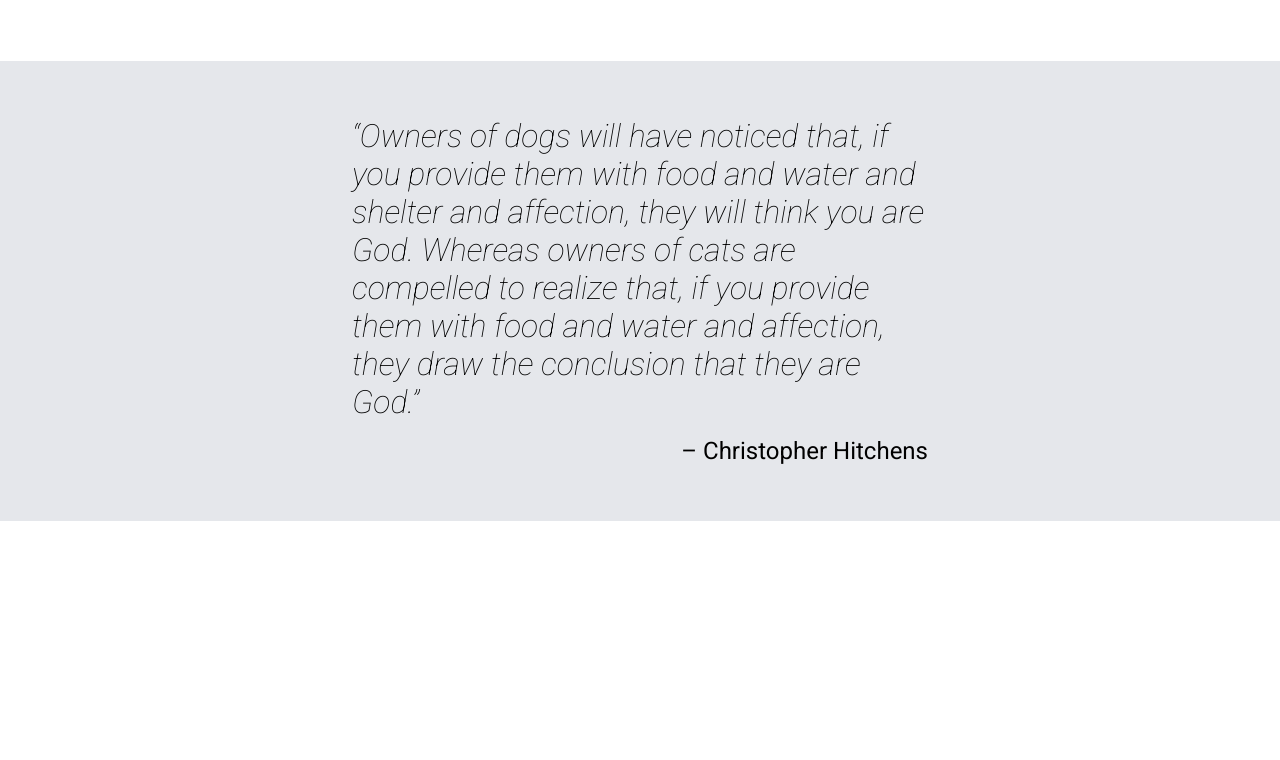
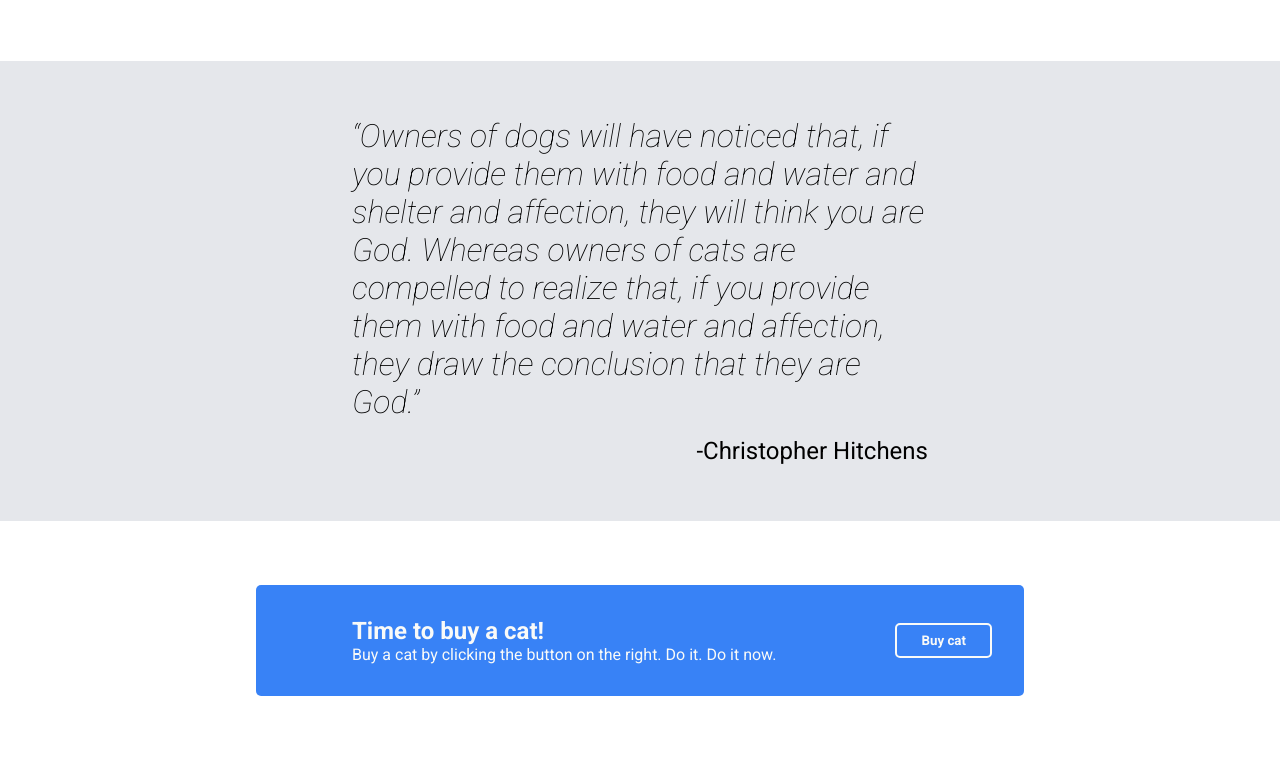
Before and after one commit to nylvenic/landing-page, a plain HTML site: page index.html in a window 1280 px wide. Shown: the part 1248-2008 px from the top of the page. Before the commit the page ends 1769 px from the top, so only its background shows below. Drawn offline with Linux system fonts and the light colour scheme.

Commit message:
Create the html and css for the call-to-action section

```diff
--- a/index.html
+++ b/index.html
@@ -55,10 +55,19 @@
         <div class="quote-section">
             <div class="container">
                 <p class="quote">“Owners of dogs will have noticed that, if you provide them with food and water and shelter and affection, they will think you are God. Whereas owners of cats are compelled to realize that, if you provide them with food and water and affection, they draw the conclusion that they are God.”</p>
-                <p class="quote-author">– Christopher Hitchens</p>
+                <p class="quote-author">-Christopher Hitchens</p>
             </div>
         </div>
         <div class="cta">
+            <div class="container">
+                <div class="cta-container bg-primary">
+                    <div class="cta-content">
+                        <h2>Time to buy a cat!</h2>
+                        <p>Buy a cat by clicking the button on the right. Do it. Do it now.</p>
+                    </div>
+                    <button class="button-lite">Buy cat</button>
+                </div>
+            </div>
         </div>
         <div class="footer">
         </div>
--- a/styles/style.css
+++ b/styles/style.css
@@ -170,3 +170,53 @@ a:hover {
     align-self: flex-end;
     font-size:1.5rem;
 }
+
+/* cta */
+.cta .container {
+    display: flex;
+    align-items: center;
+    justify-content: center;
+}
+
+.cta .container * {
+    margin: 0;
+}
+
+.bg-primary {
+    background-color: #3882f6;
+    color: #f9faf8;
+}
+
+.cta .cta-container {
+    display: flex;
+    align-items: center;
+    justify-content: space-between;
+    padding: 2rem;
+    width: 100%;
+    margin: 4rem;
+    border-radius: 5px;
+}
+
+.cta .cta-container .cta-content {
+    width: 100%;
+    margin: 0 4rem;
+    flex: 2;
+}
+
+.cta .cta-container .button-lite {
+    flex: 0 0 auto;
+    border: 0;
+    background-color: transparent;
+    border: 2px solid currentColor;
+    color: #f9faf8;
+    padding: .5rem 1.5rem;
+    font-weight: 800;
+    border-radius: 5px;
+    cursor: pointer;
+}
+
+.cta .cta-container .button-lite:hover {
+    color: #3882f6;
+    background-color: #f9faf8;
+    border-color: #f9faf8;
+}
```
